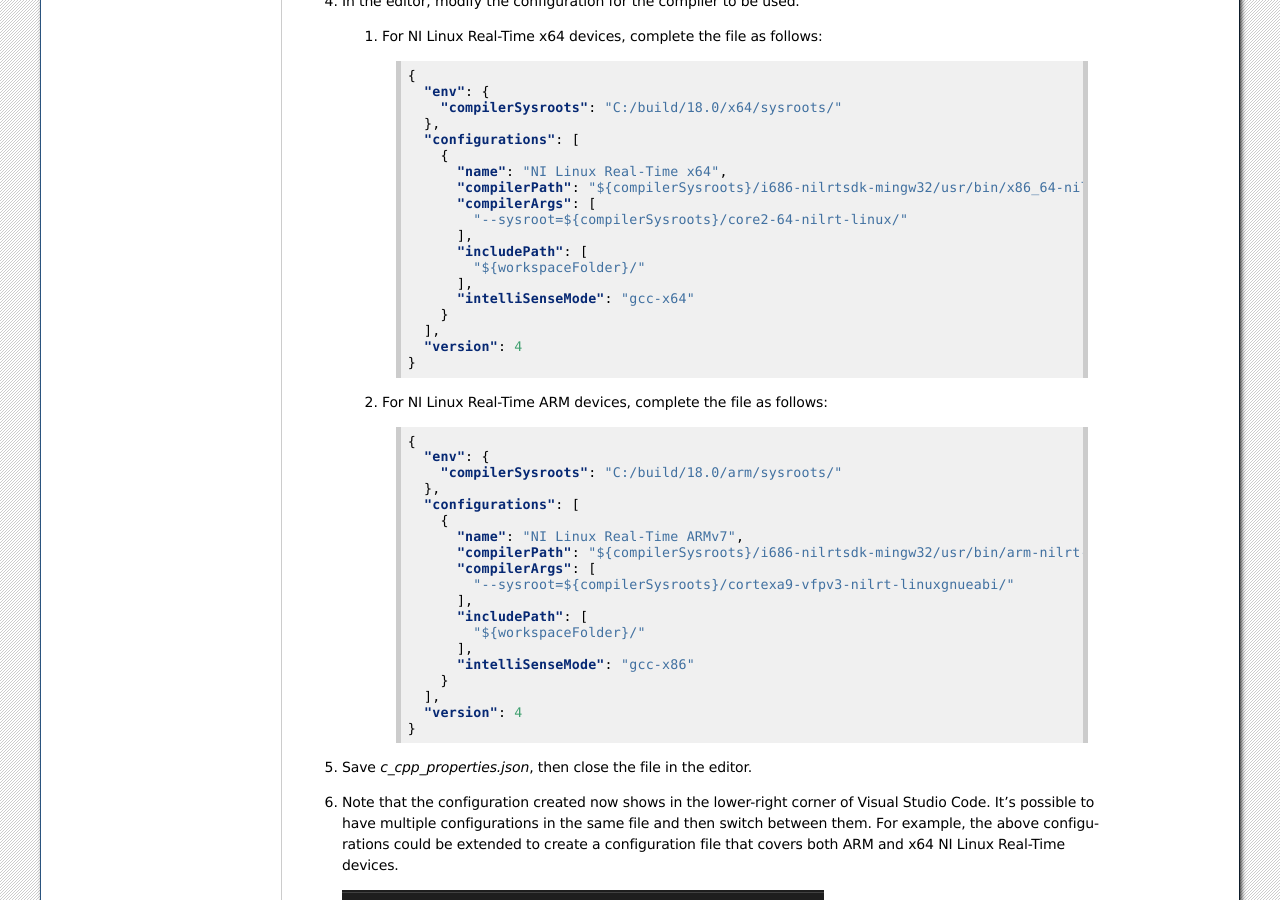
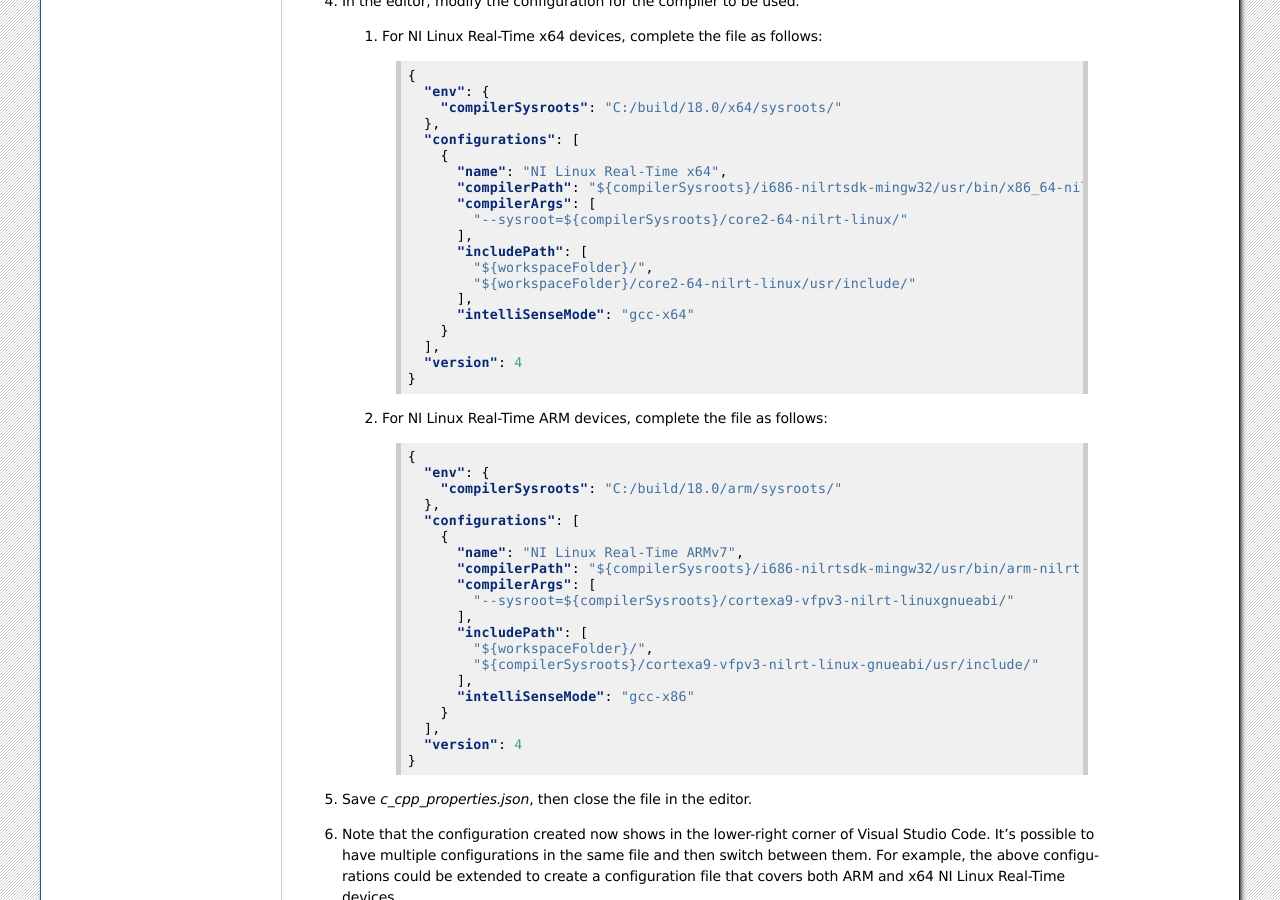
Before and after one commit to ni/nilrt-docs, a Sphinx documentation site: the page built from docs/source/cross_compile/config_vs_code.rst, in a window 1280 px wide and 900 px high, scrolled down 3965 px. Built offline with Sphinx 7.4.7, drawn with Linux system fonts in a browser that asks for light colours.

Commit message:
Add include path.

```diff
--- a/docs/source/cross_compile/config_vs_code.rst
+++ b/docs/source/cross_compile/config_vs_code.rst
@@ -195,7 +195,8 @@
                  "--sysroot=${compilerSysroots}/core2-64-nilrt-linux/"
                ],
                "includePath": [
-                 "${workspaceFolder}/"
+                 "${workspaceFolder}/",
+                 "${workspaceFolder}/core2-64-nilrt-linux/usr/include/"
                ],
                "intelliSenseMode": "gcc-x64"
              }
@@ -219,7 +220,8 @@
                  "--sysroot=${compilerSysroots}/cortexa9-vfpv3-nilrt-linuxgnueabi/"
                ],
                "includePath": [
-                 "${workspaceFolder}/"
+                 "${workspaceFolder}/",
+                 "${compilerSysroots}/cortexa9-vfpv3-nilrt-linux-gnueabi/usr/include/"
                ],
                "intelliSenseMode": "gcc-x86"
              }
```
